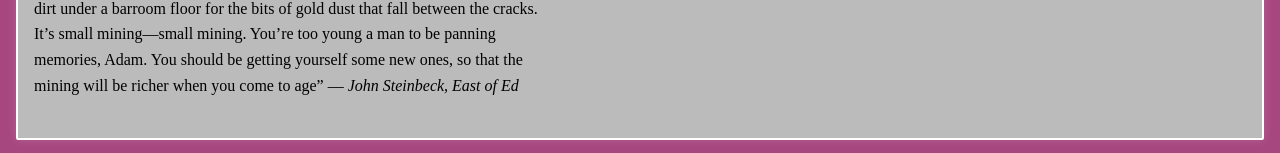
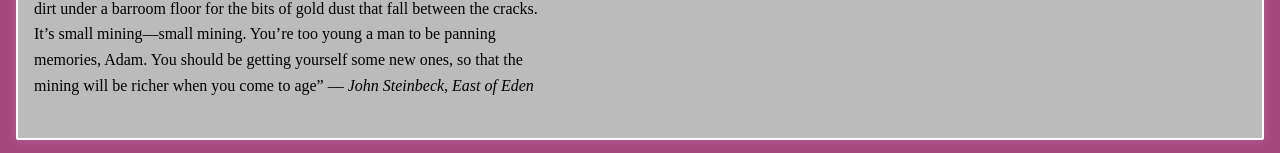
Before and after one commit to will-hath/willhath.com, a Next.js app: page /quotes in a window 1280 px wide. Shown: the part 1670-1823 px from the top of the page. Built offline with nearby package versions, Linux system fonts and the light colour scheme.

Commit message:
updated content

```diff
--- a/src/app/quotes/getContent.ts
+++ b/src/app/quotes/getContent.ts
@@ -50,7 +50,7 @@ export function getquotesContent() {
 </blockquote>
 <blockquote>
 <p> &quot;And while I tell you, I am myself sifting my memories, the way men pan the dirt under a barroom floor for the bits of gold dust that fall between the cracks. It’s small mining—small mining. You’re too young a man to be panning memories, Adam. You should be getting yourself some new ones, so that the mining will be richer when you come to age”
- — <em>John Steinbeck, East of Ed</em></p>
+ — <em>John Steinbeck, East of Eden</em></p>
 </blockquote>
 `;
 }
--- a/src/app/quotes/quotesArray.ts
+++ b/src/app/quotes/quotesArray.ts
@@ -33,5 +33,5 @@ export const quotes = [
   `> “Everyone remembers Icarus, nobody remembers the other guy.”
 > — _Unknown_`,
   `>  "And while I tell you, I am myself sifting my memories, the way men pan the dirt under a barroom floor for the bits of gold dust that fall between the cracks. It’s small mining—small mining. You’re too young a man to be panning memories, Adam. You should be getting yourself some new ones, so that the mining will be richer when you come to age”
->  — _John Steinbeck, East of Ed_`
+>  — _John Steinbeck, East of Eden_`
 ];
```
